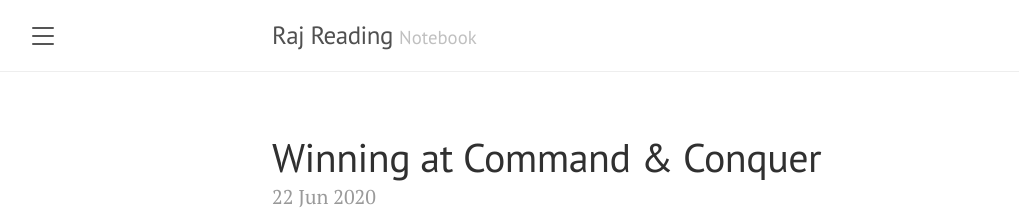
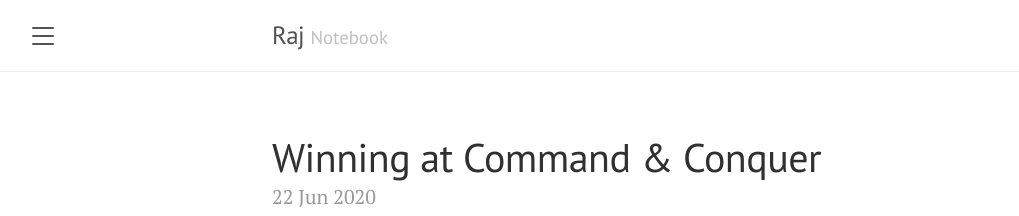
Before and after one commit to zytric/raj, a Jekyll site: the page built from index.html, in a window 1280 px wide and 900 px high. Shown: the top 216 px of the window, without its empty margins (8-1027 px from the left). Built offline with Jekyll 4.4.1, drawn with Linux system fonts in a browser that asks for light colours; the list of posts is cut into pages by our own code.

Commit message:
Update default.html

```diff
--- a/_layouts/default.html
+++ b/_layouts/default.html
@@ -10,7 +10,6 @@
         <div class="container">
           <h3 class="masthead-title">
             <a href="{{ site.baseurl }}/" title="Home">{{ site.title }}</a>
-            <a href="/reading" title="Reading">Reading</a>
             <small>{{ site.tagline }}</small>
           </h3>
         </div>
```
